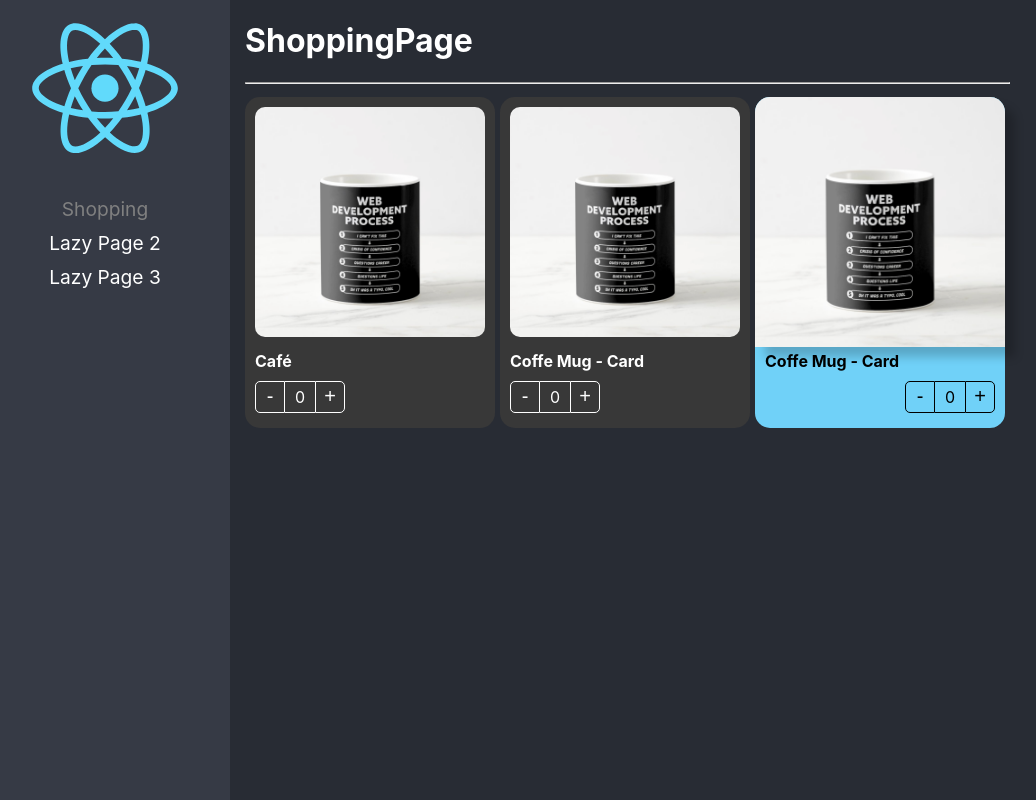
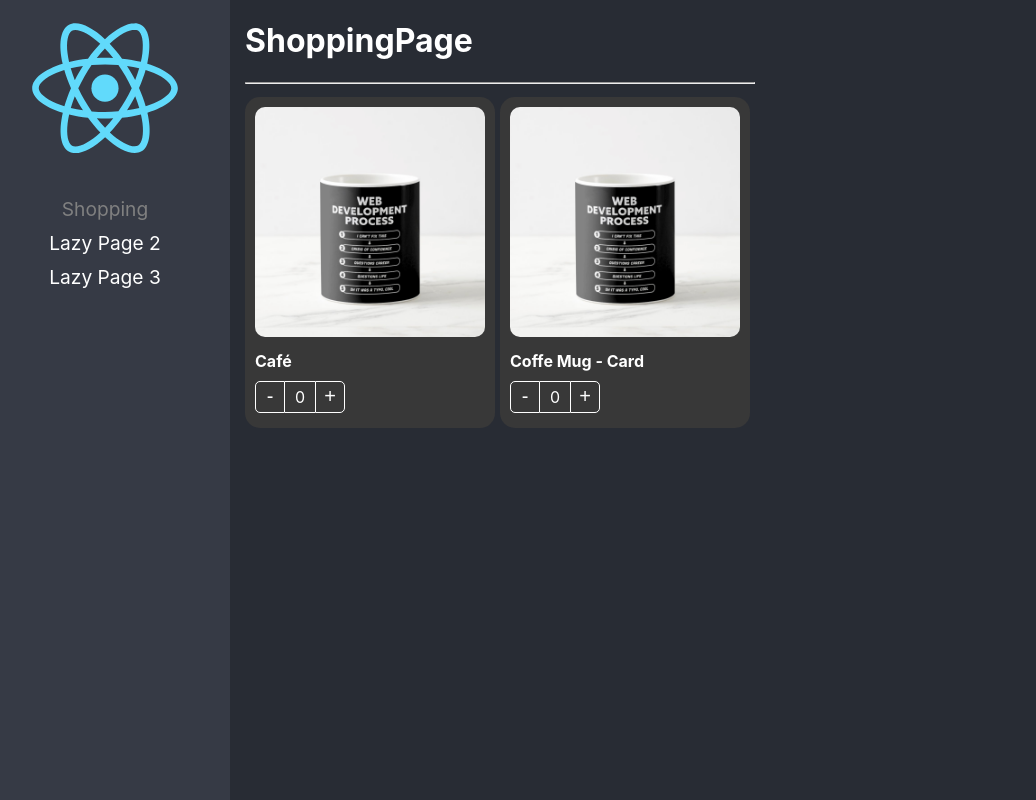
Before and after one commit to CarlosITG/React-adv, a React (Create React App) app: page / in a window 1280 px wide. Shown: the whole page, without its empty margins (20-1056 px from the left). Built offline with nearby package versions, Linux system fonts and the light colour scheme.

Commit message:
cambios inicales

```diff
--- a/src/02-componets-patterns/pages/ShoppingPage.tsx
+++ b/src/02-componets-patterns/pages/ShoppingPage.tsx
@@ -39,19 +39,6 @@
           <ProductTitle className="text-bold" activeClass="active" />
           <ProductButtons className="custom-buttons" />
         </ProductCard>
-
-        <ProductCard product={product} style={{ backgroundColor: "#70D1F8" }}>
-          <ProductImage
-            style={{ boxShadow: "10px 10px 10px rgba(0,0,0,0.2)" }}
-          />
-          <ProductTitle style={{ fontWeight: "bold" }} />
-          <ProductButtons
-            style={{
-              display: "flex",
-              justifyContent: "end",
-            }}
-          />
-        </ProductCard>
       </div>
     </div>
   );
```
Also changed, not shown: public/coffee-mug2.png (added).
